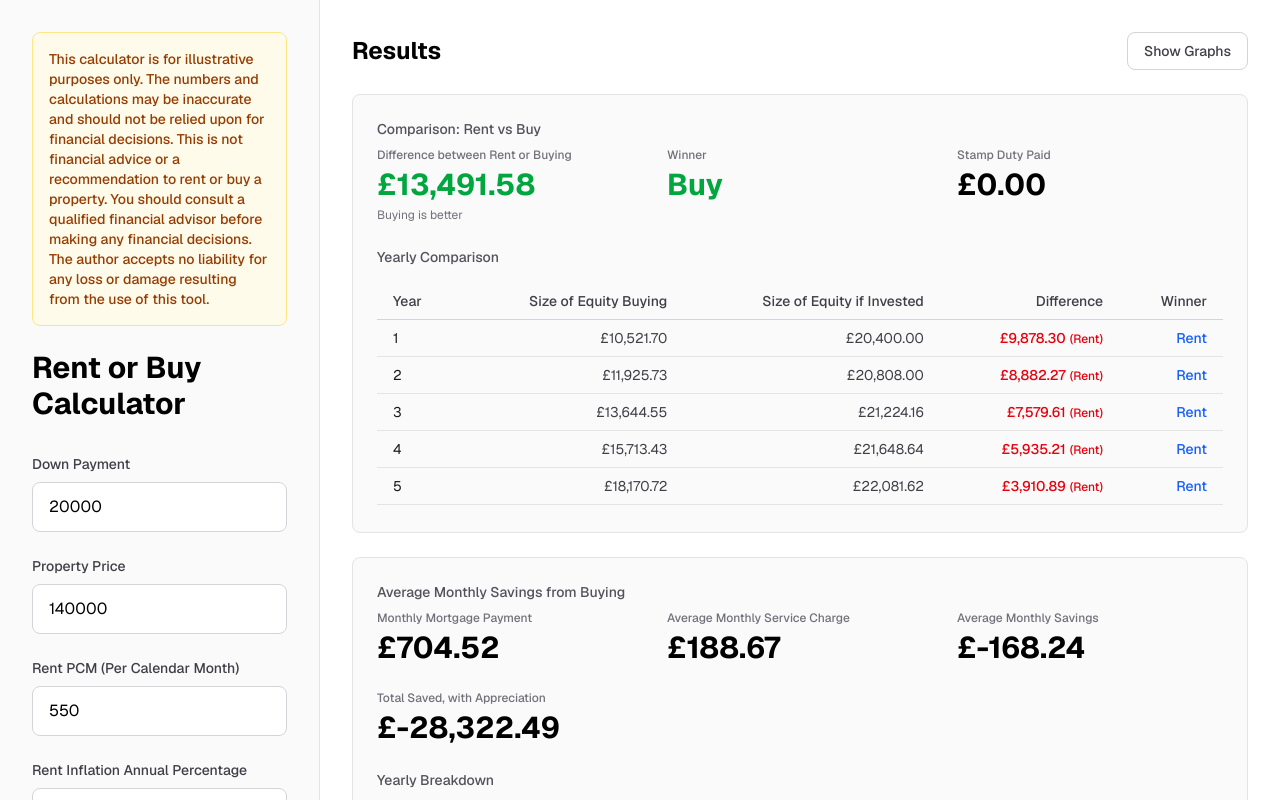
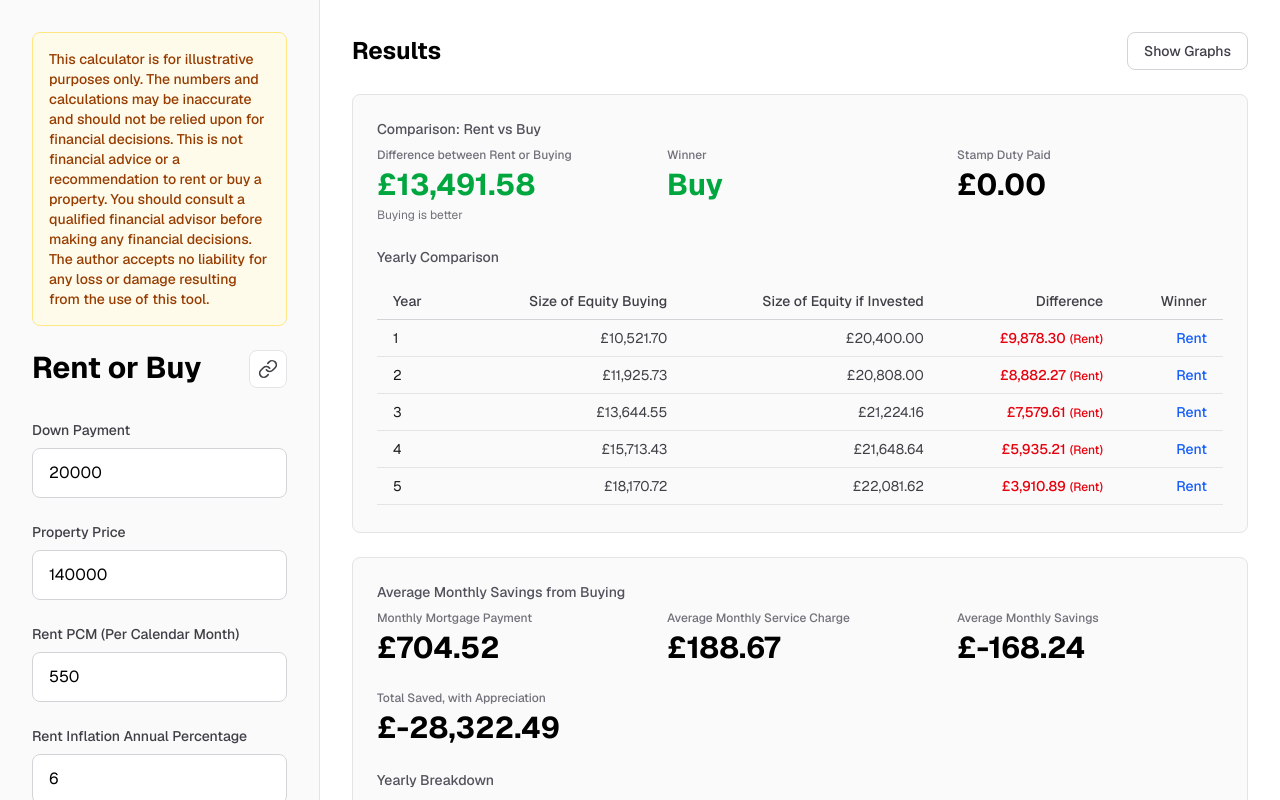
Before and after one commit to LeoRickayzen/equilibrium, a Next.js app: page / in a window 1280 px wide. Built offline with nearby package versions, Linux system fonts and the light colour scheme.

Commit message:
Add url sharing

```diff
--- a/src/app/page.tsx
+++ b/src/app/page.tsx
@@ -1,16 +1,24 @@
 "use client";
 
 import { useMemo } from "react";
+import { useSearchParams } from "next/navigation";
 import { useCalculatorForm } from "@/hooks/useCalculatorForm";
 import { useCalculator } from "@/hooks/computation/useCalculator";
 import { useRenovationCostValidation } from "@/hooks/useRenovationCostValidation";
 import InputField from "@/components/InputField";
 import Results from "@/components/Results";
+import ShareLinkButton from "@/components/ShareLinkButton";
 import { calculateRenovationValueAdded, calculateFinalPropertyValue } from "@/lib/propertyValueCalculations";
 import { formatCurrency } from "@/lib/formatting";
+import { decodeCalculatorInputs } from "@/lib/shareUrl";
 
 export default function Home() {
-  const { inputs, updateInput, getParsedInputs } = useCalculatorForm();
+  const searchParams = useSearchParams();
+  const initialInputs = useMemo(() => {
+    return decodeCalculatorInputs(searchParams) ?? undefined;
+  }, [searchParams]);
+
+  const { inputs, updateInput, getParsedInputs } = useCalculatorForm(initialInputs);
   const parsedInputs = getParsedInputs();
   const calculationResults = useCalculator(parsedInputs);
 
@@ -71,9 +79,12 @@ export default function Home() {
                 This calculator is for illustrative purposes only. The numbers and calculations may be inaccurate and should not be relied upon for financial decisions. This is not financial advice or a recommendation to rent or buy a property. You should consult a qualified financial advisor before making any financial decisions. The author accepts no liability for any loss or damage resulting from the use of this tool.
               </p>
             </div>
-            <h1 className="mb-8 text-3xl font-bold text-black dark:text-zinc-50">
-              Rent or Buy Calculator
-            </h1>
+            <div className="mb-8 flex items-start justify-between gap-4">
+              <h1 className="text-3xl font-bold text-black dark:text-zinc-50">
+                Rent or Buy
+              </h1>
+              <ShareLinkButton inputs={inputs} />
+            </div>
 
             <div className="space-y-6">
               <InputField
--- /dev/null
+++ b/src/components/ShareLinkButton.tsx
@@ -0,0 +1,49 @@
+"use client";
+
+import { useState } from "react";
+import type { CalculatorInputs } from "@/types/calculator";
+import { encodeCalculatorInputs } from "@/lib/shareUrl";
+
+interface ShareLinkButtonProps {
+  inputs: CalculatorInputs;
+}
+
+export default function ShareLinkButton({ inputs }: ShareLinkButtonProps) {
+  const [didCopy, setDidCopy] = useState(false);
+
+  return (
+    <button
+      type="button"
+      title={didCopy ? "Copied!" : "Copy link"}
+      onClick={async () => {
+        const query = encodeCalculatorInputs(inputs);
+        const url = `${window.location.origin}${window.location.pathname}?${query}`;
+
+        await navigator.clipboard.writeText(url);
+        setDidCopy(true);
+        window.setTimeout(() => setDidCopy(false), 2000);
+      }}
+      className="rounded-lg border border-zinc-200 bg-white p-2 text-zinc-700 hover:bg-zinc-50 dark:border-zinc-700 dark:bg-zinc-800 dark:text-zinc-200 dark:hover:bg-zinc-700"
+    >
+      <svg
+        xmlns="http://www.w3.org/2000/svg"
+        viewBox="0 0 24 24"
+        fill="none"
+        stroke="currentColor"
+        strokeWidth="2"
+        strokeLinecap="round"
+        strokeLinejoin="round"
+        className="h-5 w-5"
+      >
+        {didCopy ? (
+          <path d="M20 6L9 17l-5-5" />
+        ) : (
+          <>
+            <path d="M10 13a5 5 0 0 0 7.54.54l3-3a5 5 0 0 0-7.07-7.07l-1.72 1.71" />
+            <path d="M14 11a5 5 0 0 0-7.54-.54l-3 3a5 5 0 0 0 7.07 7.07l1.71-1.71" />
+          </>
+        )}
+      </svg>
+    </button>
+  );
+}
--- /dev/null
+++ b/src/lib/shareUrl.ts
@@ -0,0 +1,74 @@
+import type { CalculatorInputs } from "@/types/calculator";
+
+const STRING_KEYS = [
+  "downPayment",
+  "propertyPrice",
+  "rentPcm",
+  "rentInflation",
+  "interestRate",
+  "mortgageLength",
+  "timeInProperty",
+  "investmentAppreciationBuying",
+  "investmentAppreciationRenting",
+  "propertyAppreciation",
+  "serviceCharge",
+  "serviceChargeIncrease",
+  "renovationCost",
+  "renovationReturn",
+  "legalConveyancingSurveyCost",
+  "estateAgentFeesPercent",
+] as const satisfies readonly (keyof CalculatorInputs)[];
+
+const BOOLEAN_KEYS = [
+  "isFirstTimeBuyer",
+  "isAdditionalProperty",
+] as const satisfies readonly (keyof CalculatorInputs)[];
+
+type StringKey = (typeof STRING_KEYS)[number];
+type BooleanKey = (typeof BOOLEAN_KEYS)[number];
+
+function parseBoolean(value: string | null): boolean | null {
+  if (value === null) return null;
+
+  const normalized = value.trim().toLowerCase();
+  if (normalized === "true") return true;
+  if (normalized === "false") return false;
+
+  return null;
+}
+
+export function encodeCalculatorInputs(inputs: CalculatorInputs): string {
+  const params = new URLSearchParams();
+
+  for (const key of STRING_KEYS) {
+    params.set(key, inputs[key]);
+  }
+
+  for (const key of BOOLEAN_KEYS) {
+    params.set(key, inputs[key] ? "true" : "false");
+  }
+
+  return params.toString();
+}
+
+export function decodeCalculatorInputs(
+  params: URLSearchParams
+): Partial<CalculatorInputs> | null {
+  const result: Partial<CalculatorInputs> = {};
+
+  for (const key of STRING_KEYS) {
+    const value = params.get(key);
+    if (value !== null) {
+      result[key] = value;
+    }
+  }
+
+  for (const key of BOOLEAN_KEYS) {
+    const value = parseBoolean(params.get(key));
+    if (value !== null) {
+      result[key] = value;
+    }
+  }
+
+  return Object.keys(result).length > 0 ? result : null;
+}
```
Also changed, not shown: 1 other file (tests, documents, lock files or other folders).
